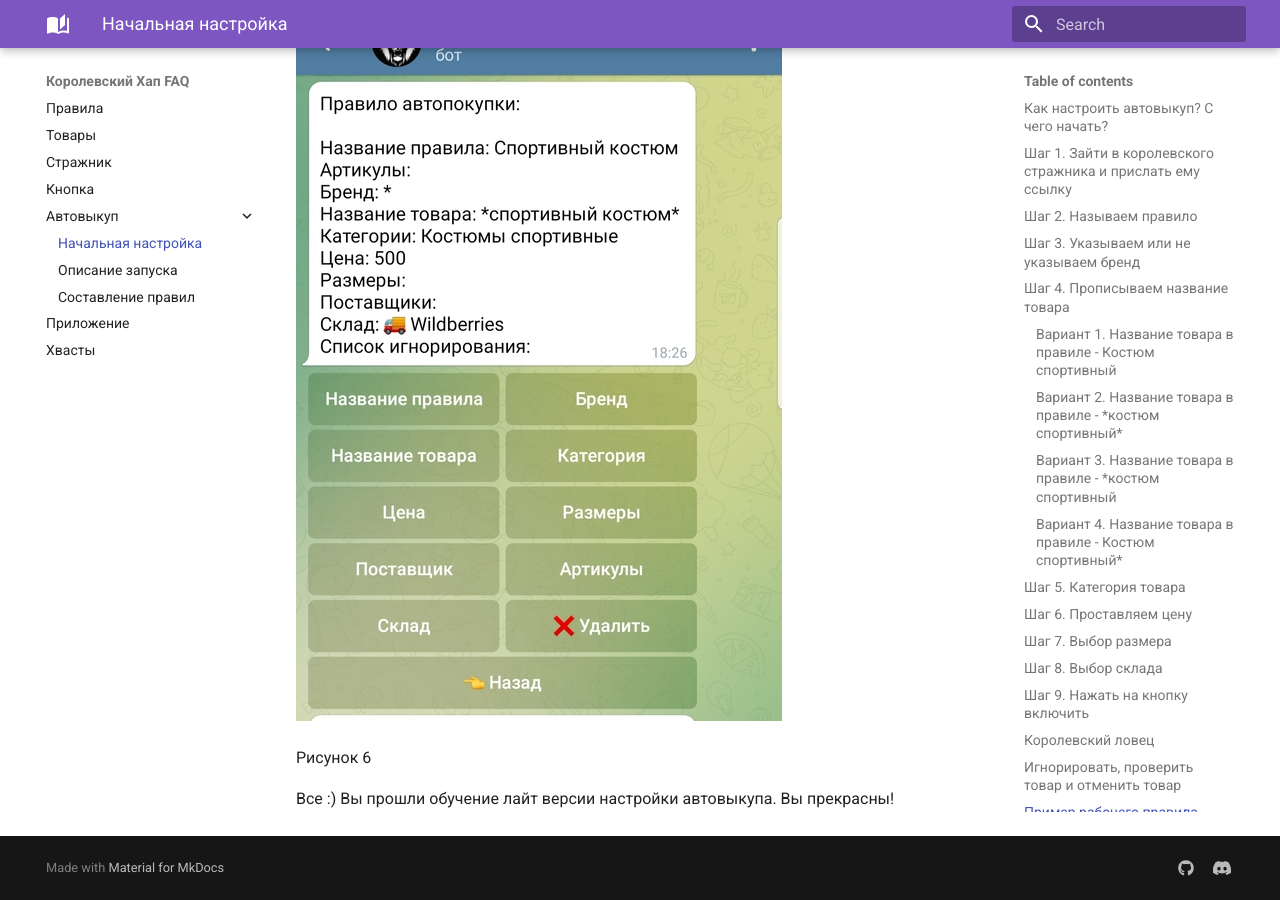
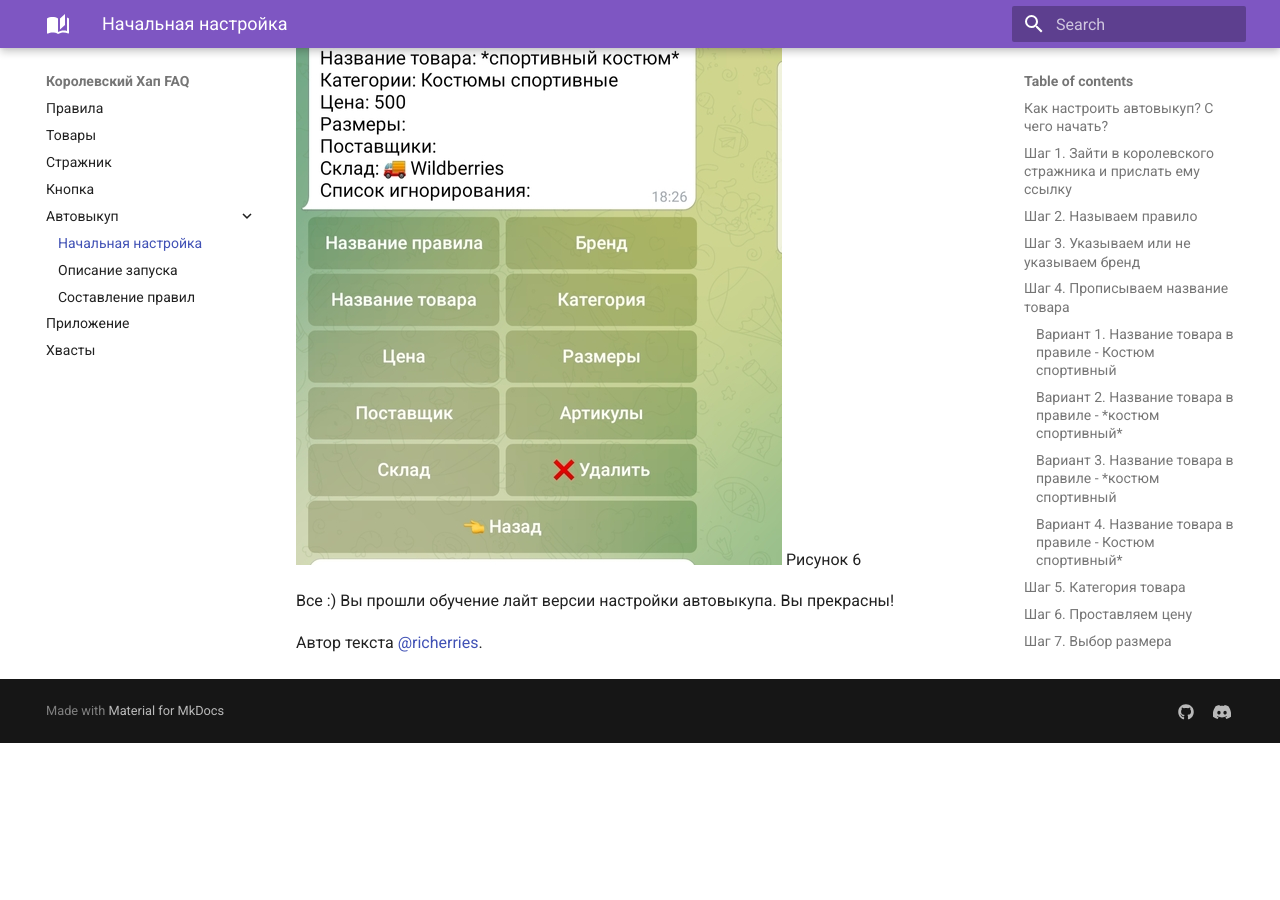
Before and after one commit to korolevskiyhap/faq, an MkDocs documentation site: the page built from docs/autobot_visual.md, in a window 1280 px wide and 900 px high, scrolled down 9115 px. Built offline with MkDocs 1.6.1 and Material for MkDocs 9.7.7, drawn with Linux system fonts in a browser that asks for light colours; after the commit the page ends 9858 px from its top, so only the background shows below that.

Commit message:
Update autobot_visual.md

```diff
--- a/docs/autobot_visual.md
+++ b/docs/autobot_visual.md
@@ -6,7 +6,6 @@
 У нас есть бот - его зовут Королевский стражник [тык на стражника](https://t.me/king_gatekeeper_bot), в нем хранится вся информация и настройки для Вашего аккаунта. Для того, чтобы добавить правило автовыкупа нам нужно перейти Настройки-> Магия->Новое правило (смотри Рисунок 1)
 
 ![Рисунок 1](img/visual/pushremoveoneone.png)
-
 Рисунок 1
 
 Сегодня мы будем создавать и рассматривать правило автовыкупа на спортивный костюм.
@@ -14,7 +13,6 @@
 Мы вернулись назад и видим перед собой только что созданное правило автопокупки (смотри Рисунок 2), но его нужно доработать.
 
 ![Рисунок 2](img/visual/rules.jpg)
-
 Рисунок 2
 
 ## Шаг 2. Называем правило
@@ -57,7 +55,6 @@
 После всех настроек вашего правила, не забудьте включить автовыкуп, нажав на кнопку "Включить"(смотри Рисунок 3). По умолчанию автовыкуп выключен
 
 ![кнопки два](img/visual/pushremove.png)
-
 Рисунок 3
 
 ***Категории поставщик и артикул в версии лайт настраивать не нужно, пока вы не разберетесь с базовой настройкой***
@@ -66,8 +63,6 @@
 Для вашего удобства мы создали бота, который будет в отдельный чат присылать оповещения при автовыкупе [ссылка на бот](https://t.me/king_fisher_bot). Королевский стражник и королевский ловец это разные боты :). Для запуска необходимо отправить следующее сообщение королевскому ловцу: /start (смотри Рисунок 4)
 
 ![рисунок 4](img/visual/pic%203.jpg)
-
-
 Рисунок 4
 
 ## Игнорировать, проверить товар и отменить товар
@@ -76,8 +71,6 @@
 Рисунок 5, как это будет примерно выглядеть.
 
 ![Рисунок 5](img/visual/ignor.jpeg)
-
-
 Рисунок 5
 
 Если при нажатии кнопки "Проверить" вы получите сообщение, что "Заказ не найден":-повторите нажатие через 10-20 секунд-если повторно выдаст такое же сообщение "заказ не найден"-это означает, что товара нет в доставках - проверяйте раздел "покупки", вероятнее всего, товар в статусе "отмена магазином"
@@ -96,10 +89,11 @@
 Напоследок, покажем вам верное, рабочее правило - оно не обязательно у вас должно быть точно такое же: на свое усмотрение вы можете менять цену, название правила, название товара, склад и указывать или не указывать бренд. Смотри Рисунок 6
 
 ![рисунок 5](img/visual/full_working_rule.jpg)
-
 Рисунок 6
 
 
 
 Все :)
 Вы прошли обучение лайт версии настройки автовыкупа. Вы прекрасны!
+
+Автор текста @richerries.
```
